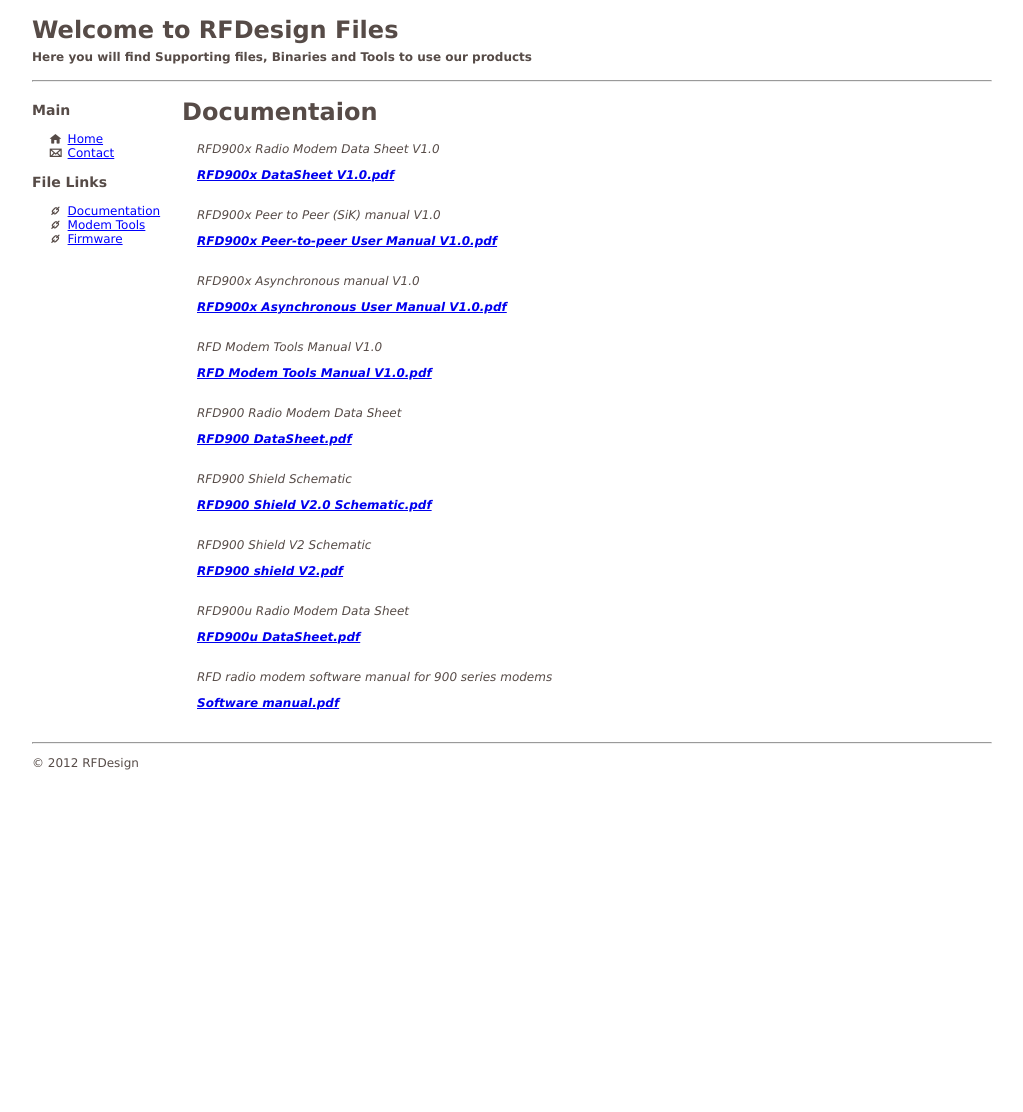
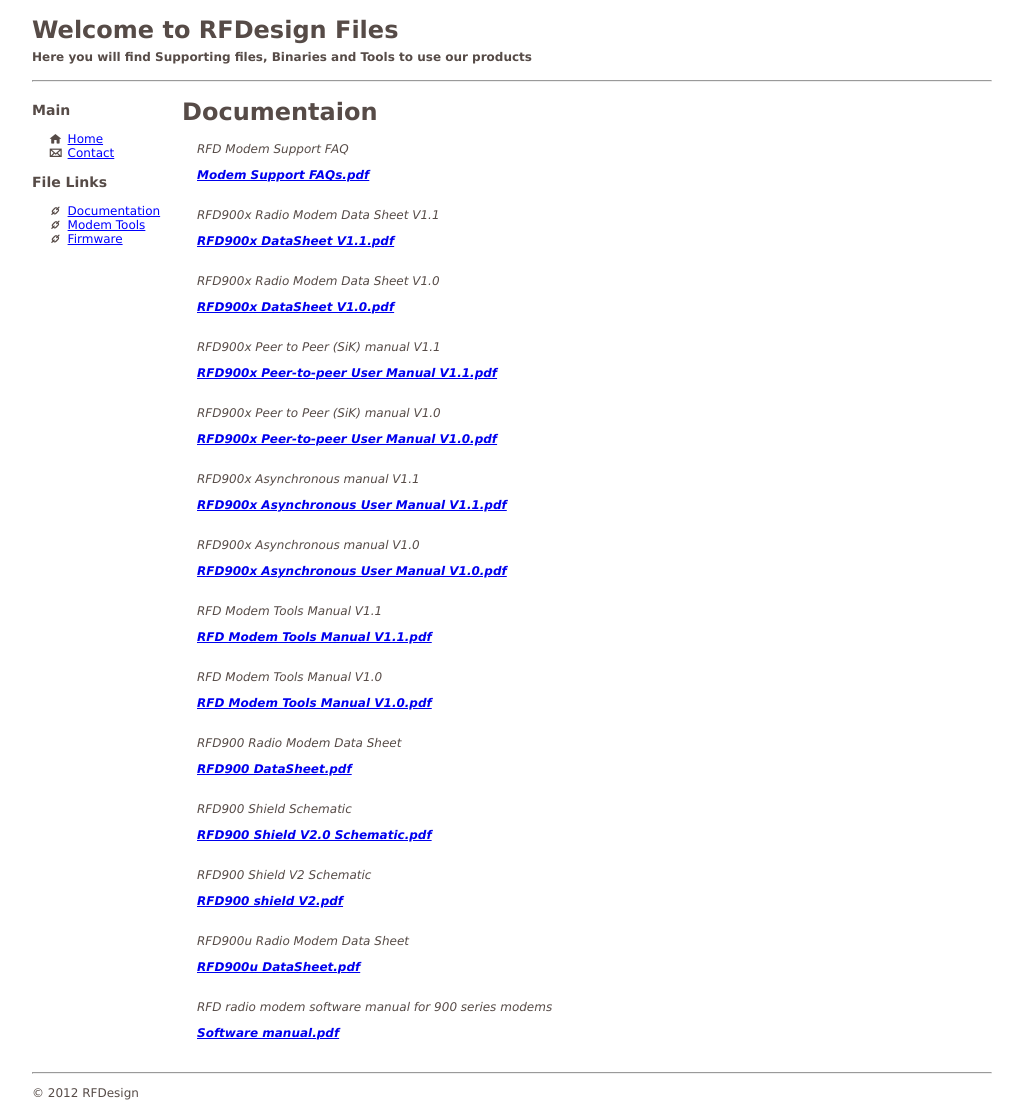
Before and after one commit to RFDesign/rfdesign.github.io, a Jekyll site: the page built from docs.html, in a window 1280 px wide. Shown: the whole page, without its empty margins (26-1049 px from the left). Built offline with Jekyll 4.4.1, drawn with Linux system fonts in a browser that asks for light colours; before the commit the page ends 900 px from its top, so only the background shows below that.

Commit message:
Update docs.yml

```diff
--- a/_data/docs.yml
+++ b/_data/docs.yml
@@ -1,9 +1,19 @@
+- file: Modem Support FAQs.pdf
+  des: RFD Modem Support FAQ
+- file: RFD900x DataSheet V1.1.pdf
+  des: RFD900x Radio Modem Data Sheet V1.1
 - file: RFD900x DataSheet V1.0.pdf
   des: RFD900x Radio Modem Data Sheet V1.0
+- file: RFD900x Peer-to-peer User Manual V1.1.pdf
+  des: RFD900x Peer to Peer (SiK) manual V1.1
 - file: RFD900x Peer-to-peer User Manual V1.0.pdf
   des: RFD900x Peer to Peer (SiK) manual V1.0
+- file: RFD900x Asynchronous User Manual V1.1.pdf
+  des: RFD900x Asynchronous manual V1.1
 - file: RFD900x Asynchronous User Manual V1.0.pdf
   des: RFD900x Asynchronous manual V1.0
+- file: RFD Modem Tools Manual V1.1.pdf
+  des: RFD Modem Tools Manual V1.1
 - file: RFD Modem Tools Manual V1.0.pdf
   des: RFD Modem Tools Manual V1.0
 - file: RFD900 DataSheet.pdf
```
